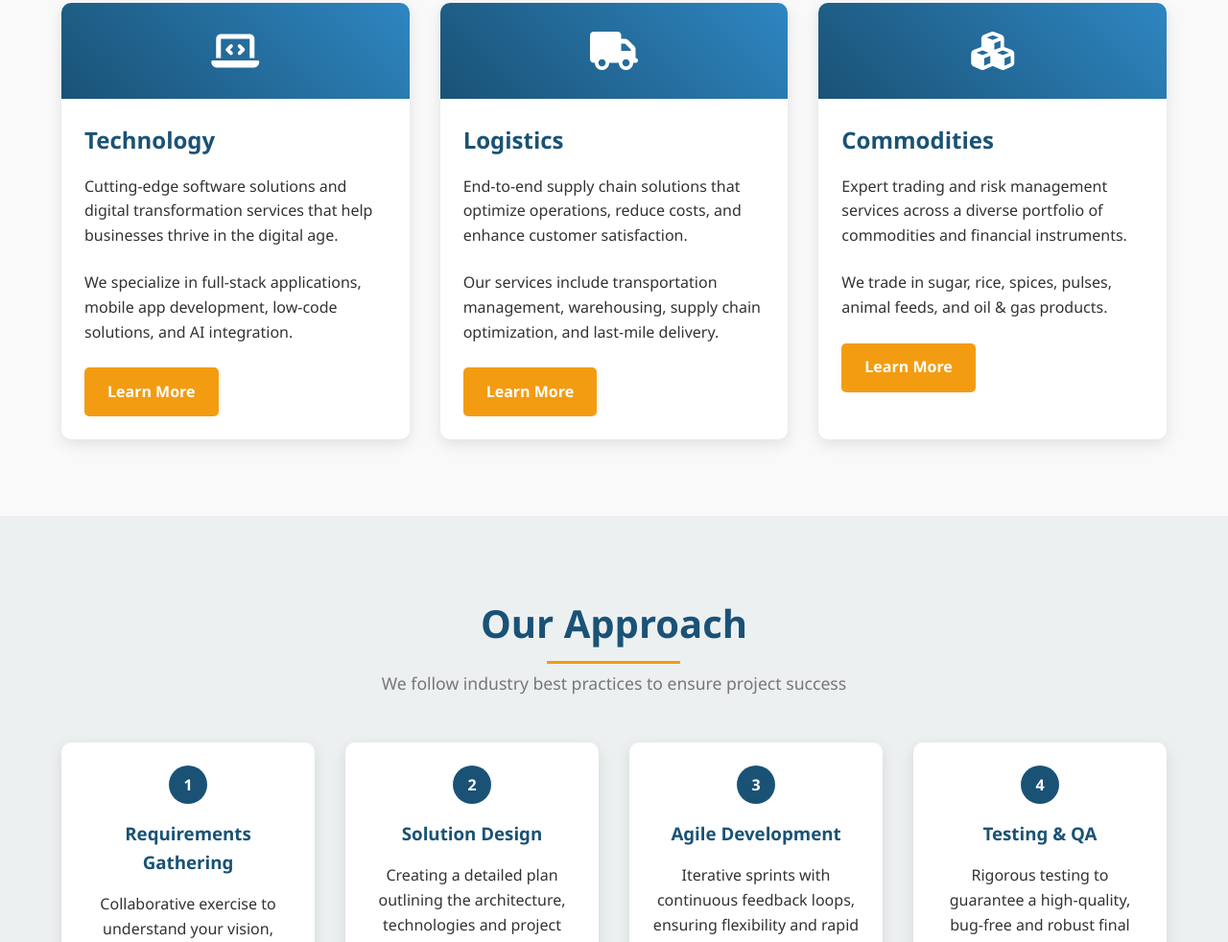
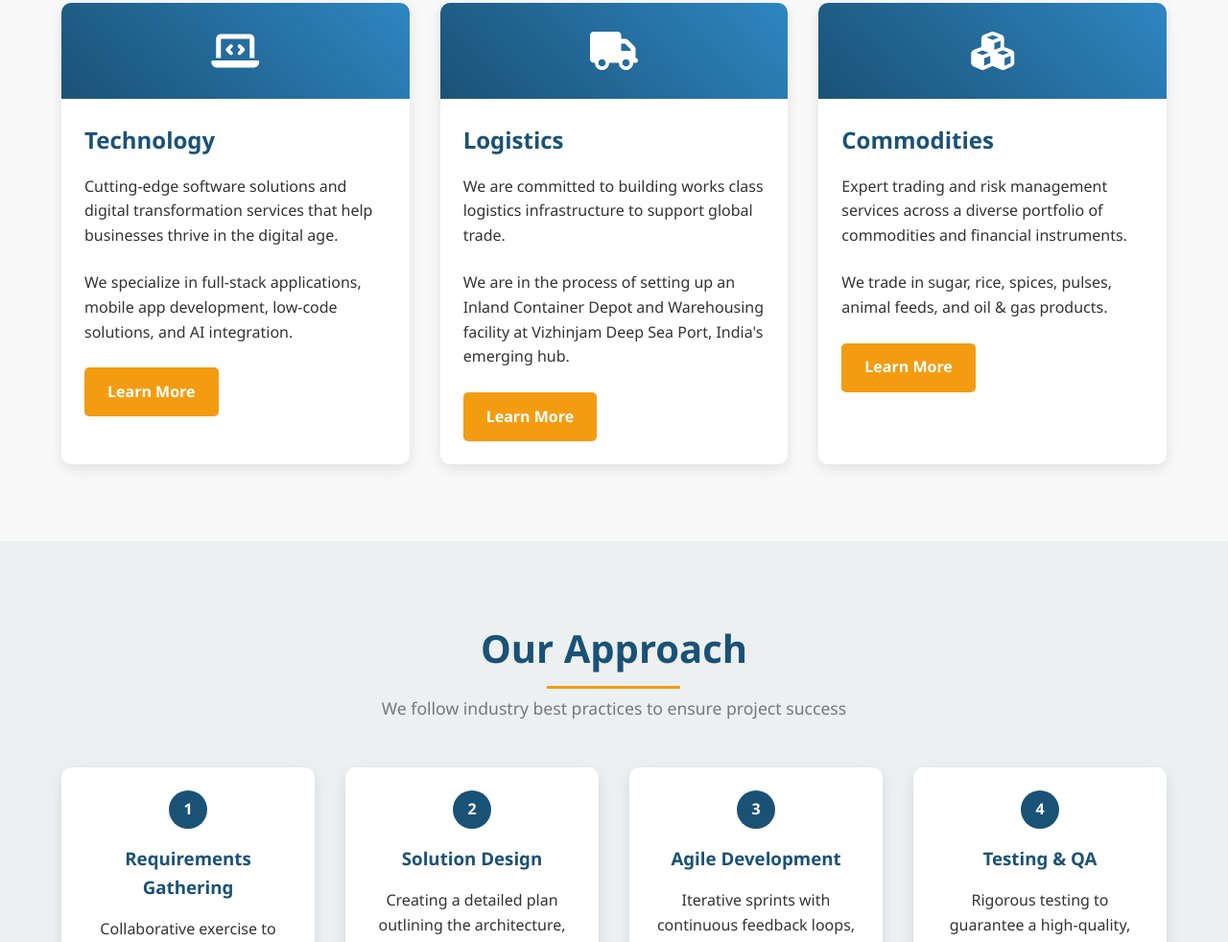
Before and after one commit to SivarajAmbat/trinity, a plain HTML site: page index.html in a window 1280 px wide. Shown: the part 1119-2101 px from the top of the page at 96% size. Drawn offline with Linux system fonts and the light colour scheme.

Commit message:
Update index.html

```diff
--- a/index.html
+++ b/index.html
@@ -525,8 +525,8 @@
                     </div>
                     <div class="service-content">
                         <h3>Logistics</h3>
-                        <p>End-to-end supply chain solutions that optimize operations, reduce costs, and enhance customer satisfaction.</p>
-                        <p>Our services include transportation management, warehousing, supply chain optimization, and last-mile delivery.</p>
+                        <p>We are committed to building works class logistics infrastructure to support global trade.</p>
+                        <p>We are in the process of setting up an Inland Container Depot and Warehousing facility at Vizhinjam Deep Sea Port, India's emerging hub.</p>
                         <a href="logistics.html" class="btn">Learn More</a>
                     </div>
                 </div>
```
